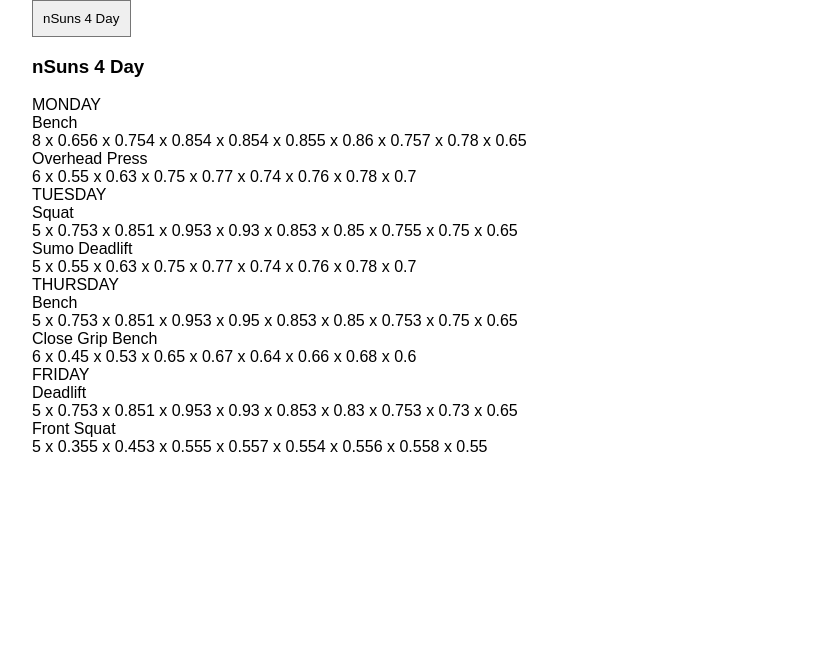
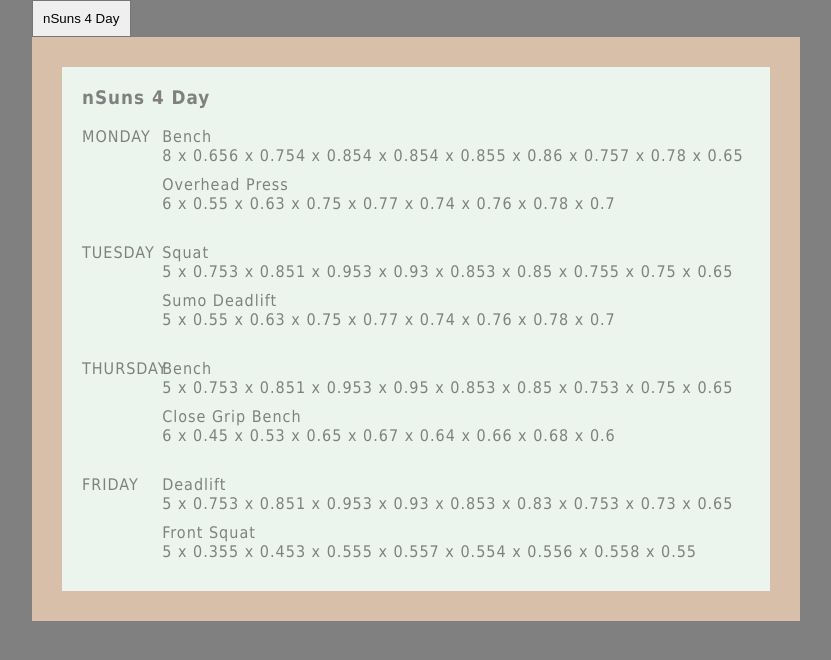
Before and after one commit to aniwng/strength-engine, a React (Create React App) app: page / in a window 1280 px wide. Shown: the top 660 px of the page, without its empty margins (224-1055 px from the left). Built offline with nearby package versions, Linux system fonts and the light colour scheme.

Commit message:
Added some styling

```diff
--- a/src/App.css
+++ b/src/App.css
@@ -1,3 +1,10 @@
+body {
+    font-family: tahoma;
+    letter-spacing: 1px;
+    background-color: #808080;
+    color: #808080;
+}
+
 .container {
     margin: 0 auto;
     width: 60%;
--- a/src/App.js
+++ b/src/App.js
@@ -7,9 +7,7 @@
   render() {
     return (
       <div className="container">
-        <div className="menu">
-          <Programs/>
-        </div>
+        <Programs/>
       </div>
     );
   }
--- /dev/null
+++ b/src/components/Programs/ProgramDetails.css
@@ -0,0 +1,9 @@
+.program-details {
+    background-color: #EBF5EE;
+    border: #D8BFAA 30px solid;
+    padding: 20px;
+}
+
+.program-details h3 {
+    margin-top: 0;
+}
--- a/src/components/Programs/ProgramDetails.js
+++ b/src/components/Programs/ProgramDetails.js
@@ -1,5 +1,7 @@
 import React, { Component } from 'react';
 import Routines from '../Routines/Routines';
+
+import './ProgramDetails.css';
 
 class ProgramDetails extends Component {
     render() {
--- /dev/null
+++ b/src/components/Routines/Routine.css
@@ -0,0 +1,3 @@
+.routine {
+    margin-bottom: 10px;
+}
--- a/src/components/Routines/Routine.js
+++ b/src/components/Routines/Routine.js
@@ -1,12 +1,14 @@
 import React, { Component } from 'react';
 import Sets from './Sets';
+
+import './Routine.css';
 
 class Routine extends Component {
     render() {
         const routines = this.props.routines;
 
         const listItems = routines.map(routine =>
-            <div key={routine.type}>
+            <div className="routine" key={routine.type}>
                 {routine.label}
                 <Sets day={this.props.day} type={routine.type} sets={routine.sets}/>
             </div>
--- /dev/null
+++ b/src/components/Routines/Routines.css
@@ -0,0 +1,11 @@
+.routine-container {
+    display: flex;
+}
+
+.routine-container:not(:last-child) {
+    margin-bottom: 20px;
+}
+
+.routine-container .day-of-week {
+    width: 12%;
+}
--- a/src/components/Routines/Routines.js
+++ b/src/components/Routines/Routines.js
@@ -1,12 +1,14 @@
 import React, { Component } from 'react';
 import Routine from './Routine';
+
+import './Routines.css';
 
 class Routines extends Component {
     render() {
         const days = this.props.days;
         const listItems = days.map(day =>
-            <div key={day.day}>
-                {day.day}
+            <div className="routine-container" key={day.day}>
+                <div className="day-of-week">{day.day}</div>
                 <Routine day={day.day} routines={day.routines}/>
             </div>
         );
--- a/src/components/Routines/Sets.js
+++ b/src/components/Routines/Sets.js
@@ -8,7 +8,7 @@
 
         const listItems = sets.map((set, i) =>
             <div key={`${this.props.day}-${this.props.type}-${i}`}>
-                <span>{set.reps} x {set.multiplier}</span>
+                {set.reps} x {set.multiplier}
             </div>
         );
 
```
